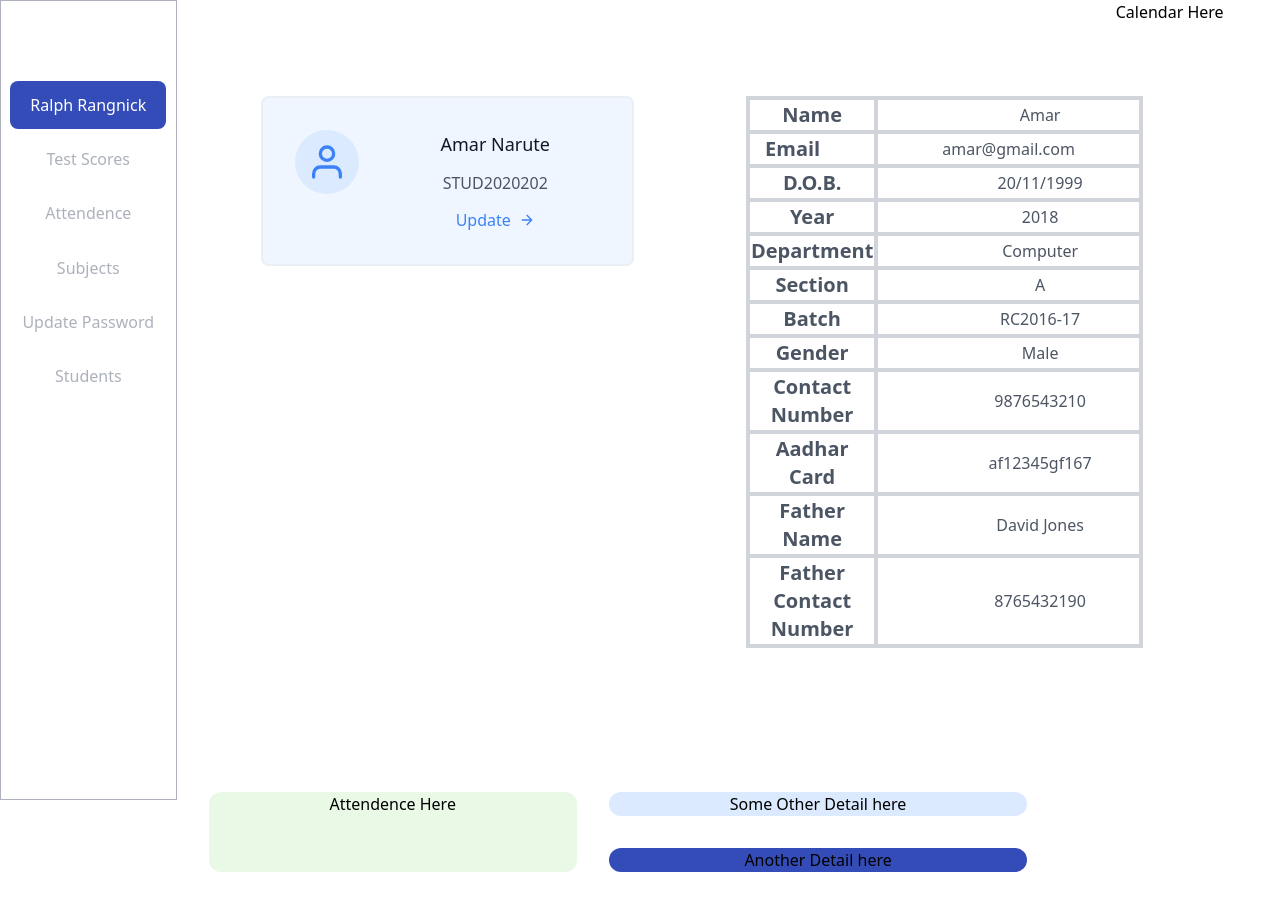
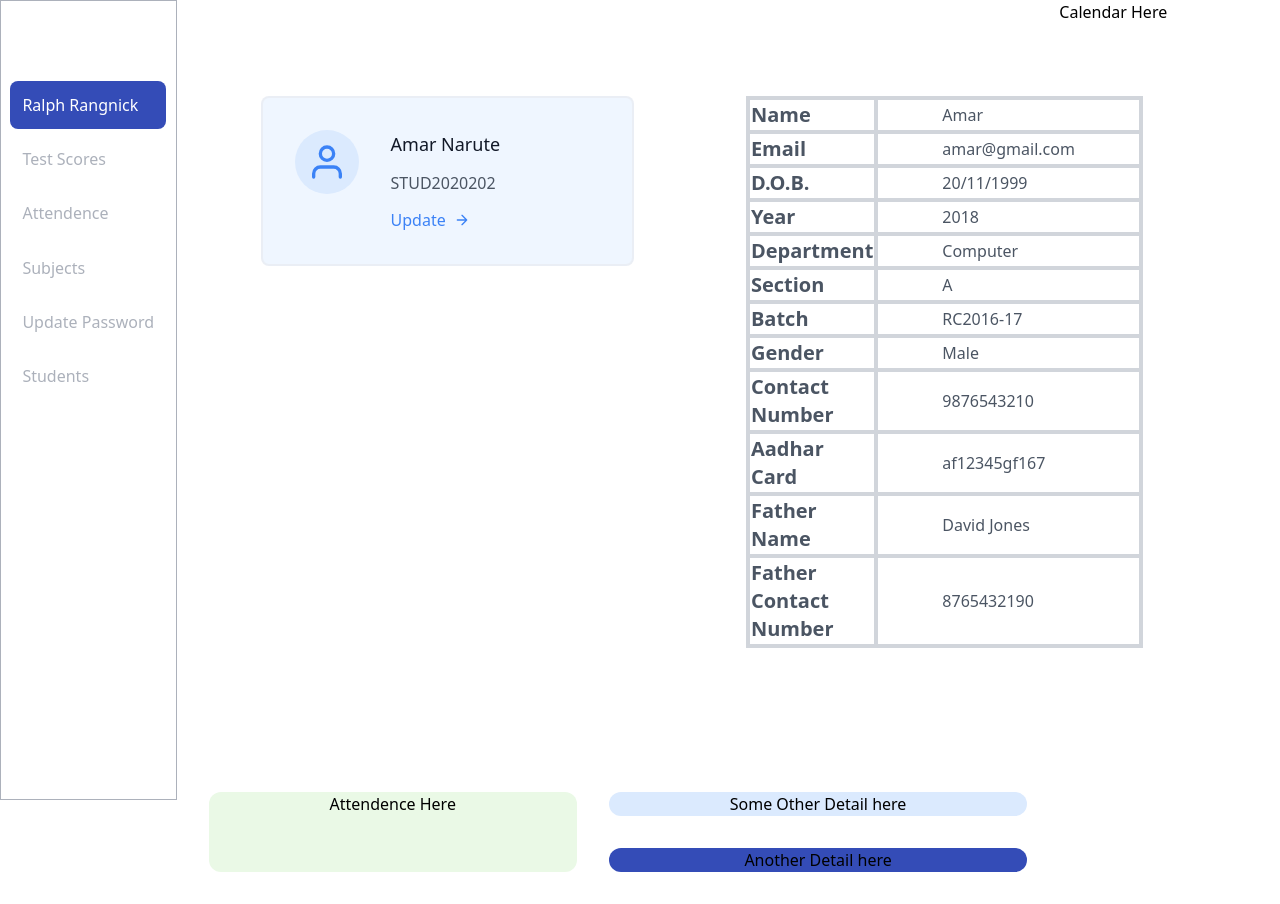
Before and after one commit to ishwardesai/college-portal-3.0, a React (Create React App) app in the folder college-portal/: page /home in a window 1280 px wide. Built offline with nearby package versions, Linux system fonts and the light colour scheme.

Commit message:
Style:Sidebar alignment

```diff
--- a/college-portal/src/Pages/Student/StudentTestPerformance.jsx
+++ b/college-portal/src/Pages/Student/StudentTestPerformance.jsx
@@ -52,10 +52,10 @@ const StudentTestPerformance = () => {
           </div>
           <div className="-my-2 overflow-x-auto sm:-mx-6 lg:-mx-8">
             <div className="py-2 align-middle inline-block min-w-full sm:px-6 lg:px-8">
+              <h4 class="pb-2 text-md font-bold text-gray-800">
+                INTERNAL TEST 1
+              </h4>
               <div className="shadow-lg overflow-hidden border-b border-gray-200 sm:rounded-lg">
-                <h4 class="pb-2 text-md font-bold text-gray-800">
-                  INTERNAL TEST 1
-                </h4>
                 <table className="min-w-full divide-y divide-gray-200">
                   <thead className="bg-blue-800">
                     <tr>
--- a/college-portal/src/Pages/StudentHome.jsx
+++ b/college-portal/src/Pages/StudentHome.jsx
@@ -9,7 +9,7 @@ const Home = () => {
 
   return (
     <>
-      <div className={`${classes['dashboard-grid']} text-center`}>
+      <div className={`${classes['dashboard-grid']} `}>
         <div className={classes.box}>
           <Navbar />
         </div>
@@ -150,7 +150,7 @@ const Home = () => {
               </div>
             </section>
           </div>
-          <div className={`${classes.info} p-8`}>
+          <div className={`${classes.info} p-8 text-center`}>
             <div className={`${classes['info-box']} rounded-xl bg-green-light`}>
               <p>Attendence Here</p>
             </div>
```
